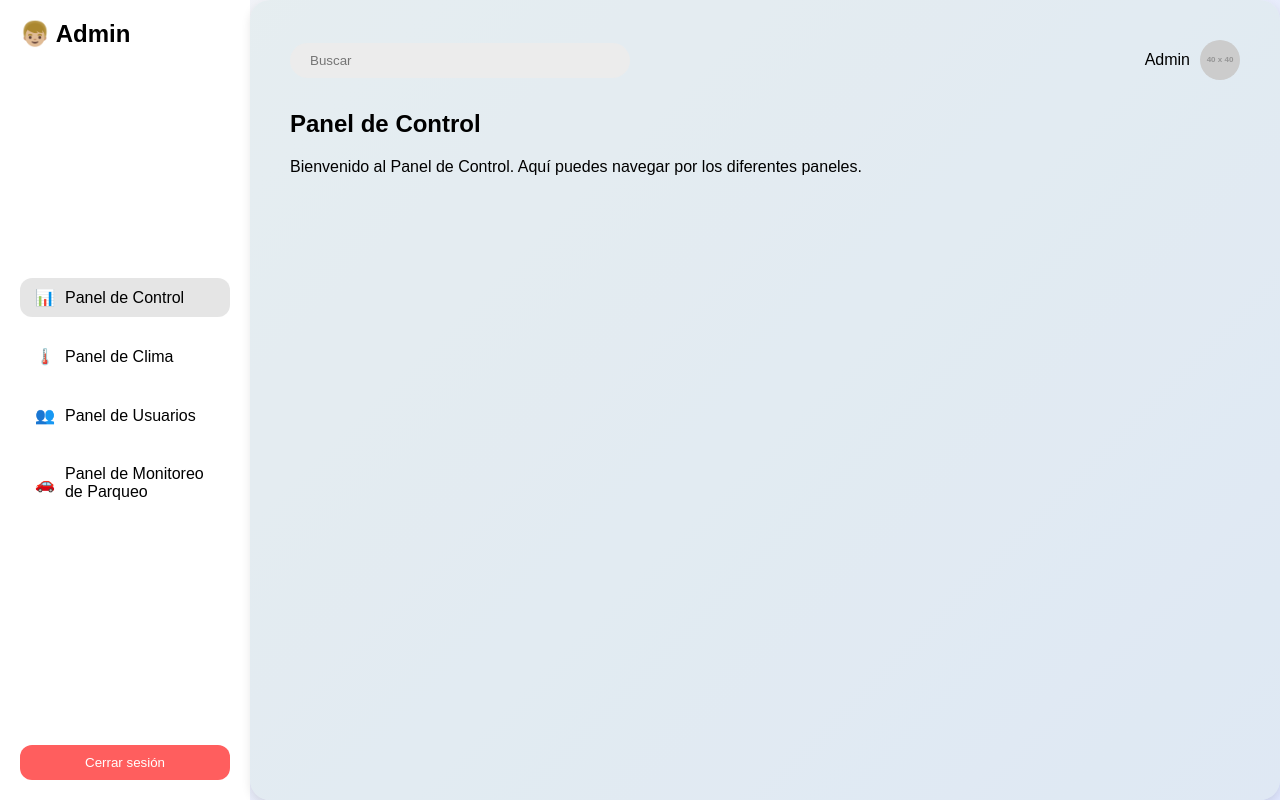
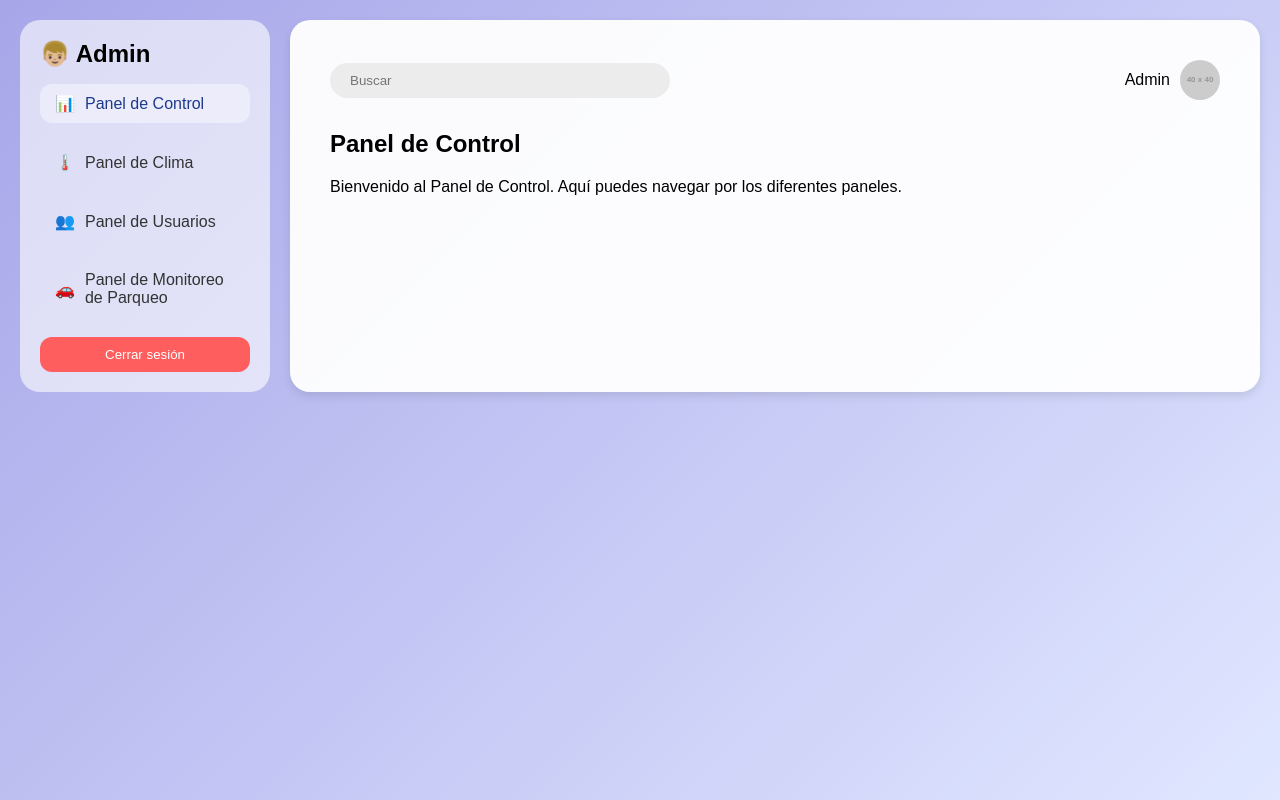
Before and after one commit to PaoAlonzo/dashboard, a React (Create React App) app: page /dashboard in a window 1280 px wide. Built offline with nearby package versions, Linux system fonts and the light colour scheme; the HTML template or start-up script is replaced by a standard one.

Commit message:
cambios en el diseño

```diff
--- a/src/Dashboard.css
+++ b/src/Dashboard.css
@@ -1,49 +1,65 @@
-/* Dashboard General Styles */
-.dashboard {
+/* Estilos Generales del Fondo de la Página */
+body {
+    margin: 0;
+    height: 100vh;
+    background: linear-gradient(135deg, #a7a6e9, #e0e7ff); /* Degradado en el fondo de la página */
+    font-family: 'Arial', sans-serif;
+  }
+
+  /* Contenedor del Dashboard */
+  .dashboard {
     display: grid;
     grid-template-columns: 250px 1fr;
-    height: 100vh;
-    background: linear-gradient(135deg, #f3f4f6, #e0e7ff);
-    font-family: 'Arial', sans-serif;
+    height: 100%;
+    padding: 20px; /* Espacio alrededor del contenido */
   }
 
   /* Sidebar */
   .sidebar {
-    background-color: rgb(255, 255, 255); /* Semi-transparent */
+    background-color: rgba(255, 255, 255, 0.6); /* Fondo blanco semi-transparente */
     padding: 20px;
     display: flex;
     flex-direction: column;
     justify-content: space-between;
+    border-radius: 20px; /* Bordes redondeados en la barra lateral */
   }
 
+  /* Estilo de Logo */
   .sidebar .logo {
     font-size: 24px;
     font-weight: bold;
   }
 
+  /* Lista de Navegación */
   .sidebar ul {
     list-style-type: none;
     padding: 0;
   }
 
   .sidebar ul li {
+    position: relative;
     margin-bottom: 20px;
     padding: 10px 15px;
     border-radius: 12px;
     cursor: pointer;
-    transition: background-color 0.3s;
+    transition: background-color 0.3s, box-shadow 0.3s;
     display: flex;
     align-items: center;
+    color: #333;
   }
 
   .sidebar ul li span {
     margin-right: 10px;
   }
 
-  .sidebar ul li:hover, .sidebar ul li.active {
-    background-color: rgba(0, 0, 0, 0.1); /* Darken background on hover */
+  /* Efecto de Selección */
+  .sidebar ul li:hover,
+  .sidebar ul li.active {
+    background-color: rgba(255, 255, 255, 0.4); /* Fondo blanco semi-transparente en hover */
+    color: #1e3a8a; /* Color de texto al pasar el mouse */
   }
 
+  /* Botón de Cierre de Sesión */
   .sidebar .logout {
     padding: 10px 15px;
     background-color: #ff5e5e;
@@ -51,18 +67,20 @@
     border-radius: 12px;
     color: white;
     cursor: pointer;
+    transition: background-color 0.3s;
   }
 
   .sidebar .logout:hover {
     background-color: #ff3b3b;
   }
 
-  /* Main Content */
+  /* Contenido Principal */
   .main-content {
     padding: 40px;
-    background-color: rgba(223, 235, 236, 0.575); /* Semi-transparent background */
-    border-radius: 20px;
+    background-color: rgba(255, 255, 255, 0.95); /* Fondo blanco claro con opacidad */
+    border-radius: 20px; /* Bordes redondeados en el contenido principal */
     box-shadow: 0 4px 10px rgba(0, 0, 0, 0.1);
+    margin-left: 20px; /* Espacio entre la barra lateral y el contenido principal */
   }
 
   /* Header */
@@ -93,7 +111,7 @@
     margin-left: 10px;
   }
 
-  /* Cards Section */
+  /* Sección de Tarjetas */
   .cards-section {
     display: grid;
     grid-template-columns: repeat(3, 1fr);
@@ -115,7 +133,7 @@
 
   .big-card {
     grid-column: span 3;
-    background-color: #1e3a8a; /* Dark blue */
+    background-color: #1e3a8a; /* Azul oscuro */
     color: white;
   }
 
```
